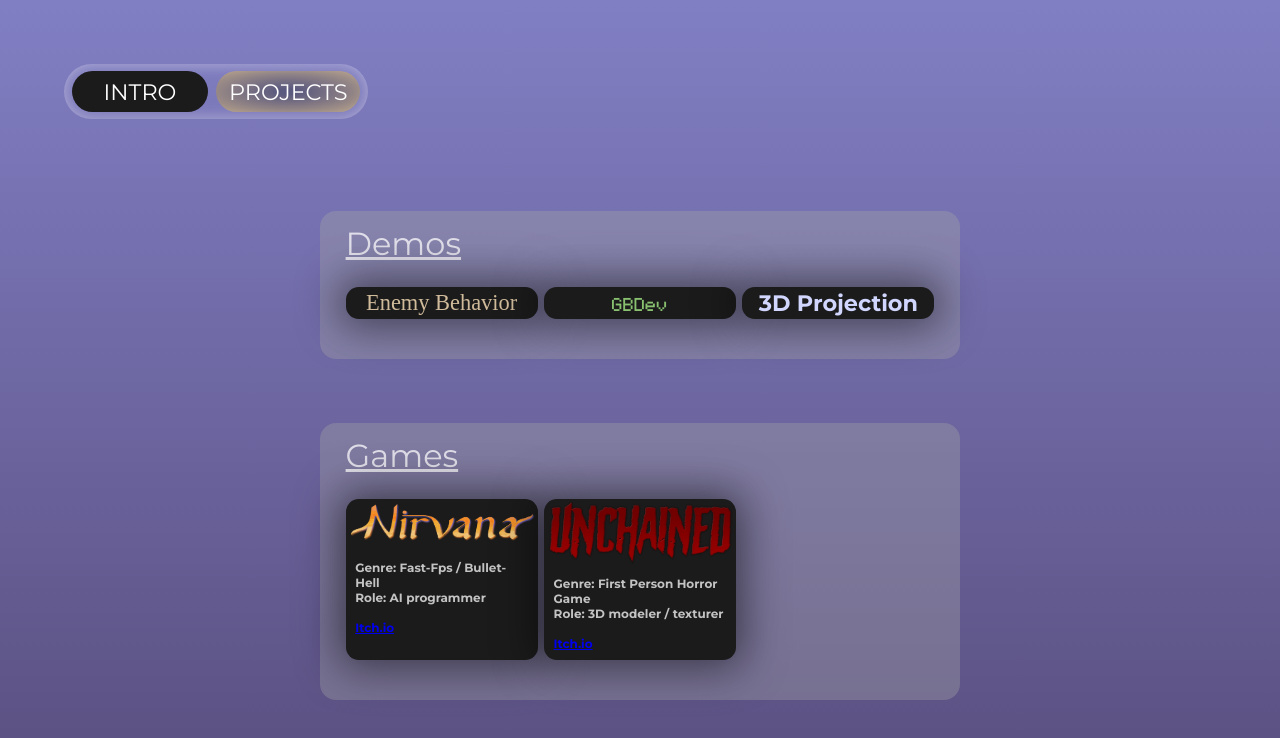
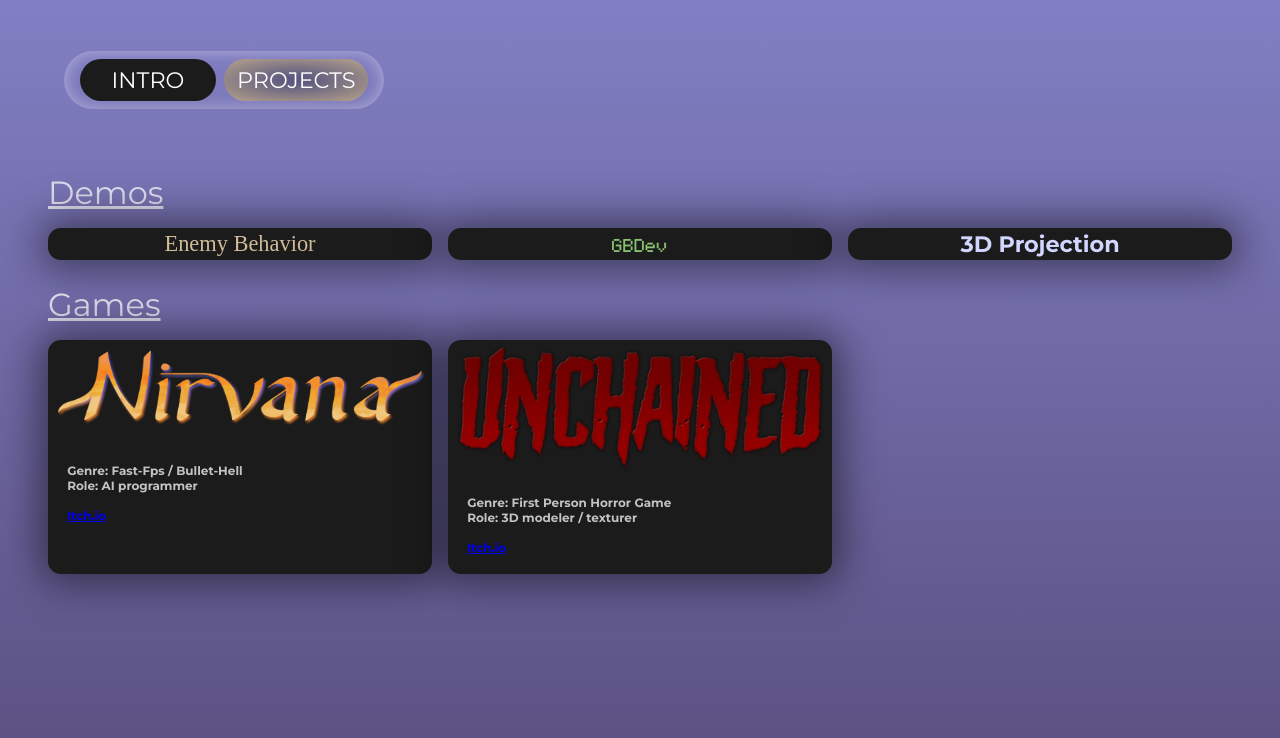
Before and after one commit to nathangateaureuze/Portfolio, a plain HTML site: page projects.html in a window 1280 px wide. Drawn offline with Linux system fonts and the light colour scheme; a web font is replaced by a local one.

Commit message:
minor_changes

```diff
--- a/style.css
+++ b/style.css
@@ -26,12 +26,9 @@ img:not(.imgText,.gifScheme)
 {
   display: grid;
   grid-template-columns: 50% 50%;
+  padding: 0.5rem;
   width: 19rem;
-  height: 3.4rem;
   border-radius: 8rem;
-  align-content: center;
-  justify-content: center;
-  margin-top: 2%;
   box-shadow: 0rem 0rem 1rem 0.01rem rgba(255, 255, 255, 0.41) inset;
 
 	a
@@ -68,18 +65,12 @@ img:not(.imgText,.gifScheme)
 
 .projectBar
 {
-	display: grid;
+  display: grid;
   justify-content: center;
   grid-template-columns: 30% 30% 30%;
+  gap: 1rem;
   padding-top: 1%;
-  padding-bottom: 5vh;
-  margin: 25%;
-  margin-top: 4%;
-  margin-bottom: 5%;
-  border-radius: 1rem;
-  column-gap: 1%;
-  row-gap: 3vh;
-  background-color: #a8a8a857;
+  padding-bottom: 1%;
 
   .cell
 	{
```
